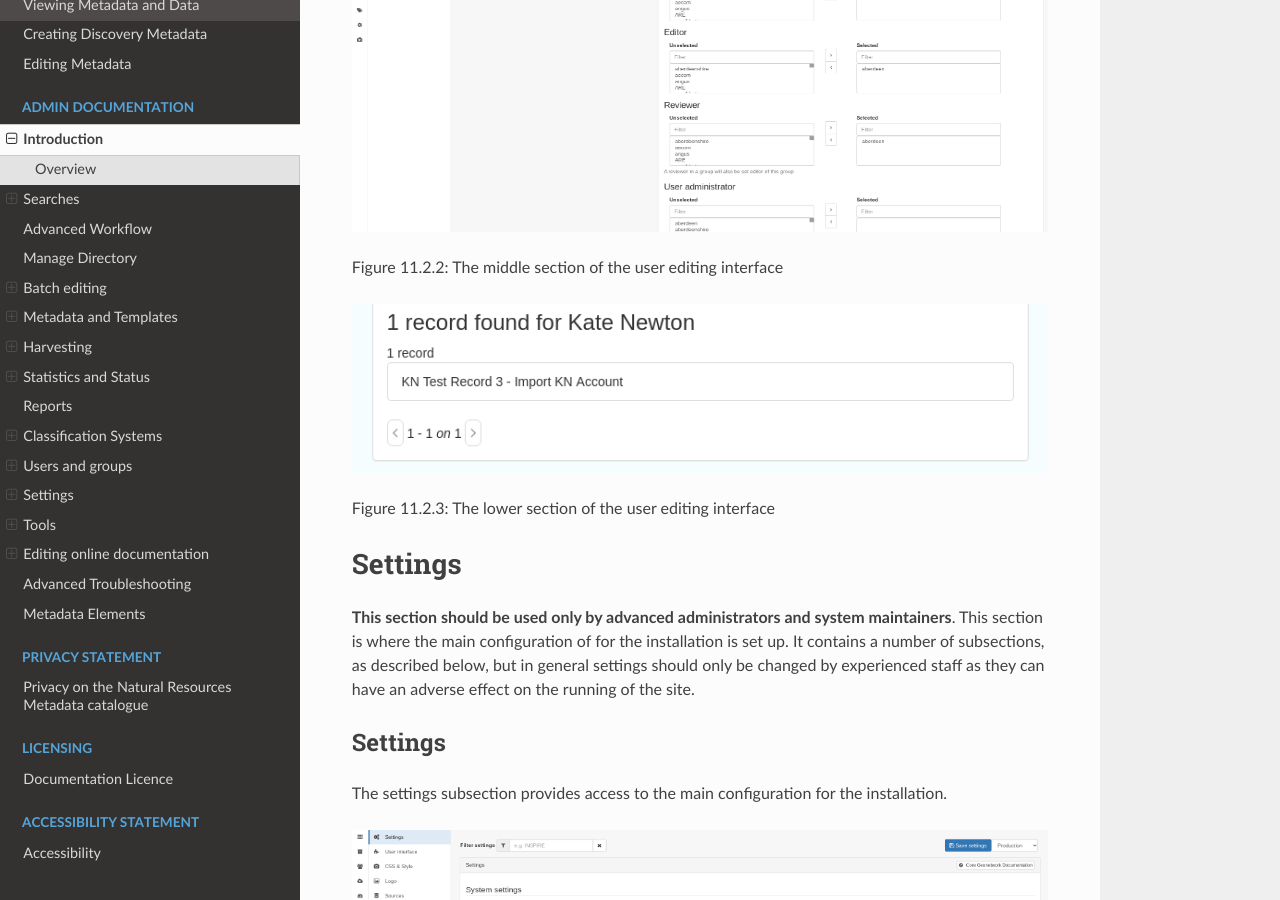
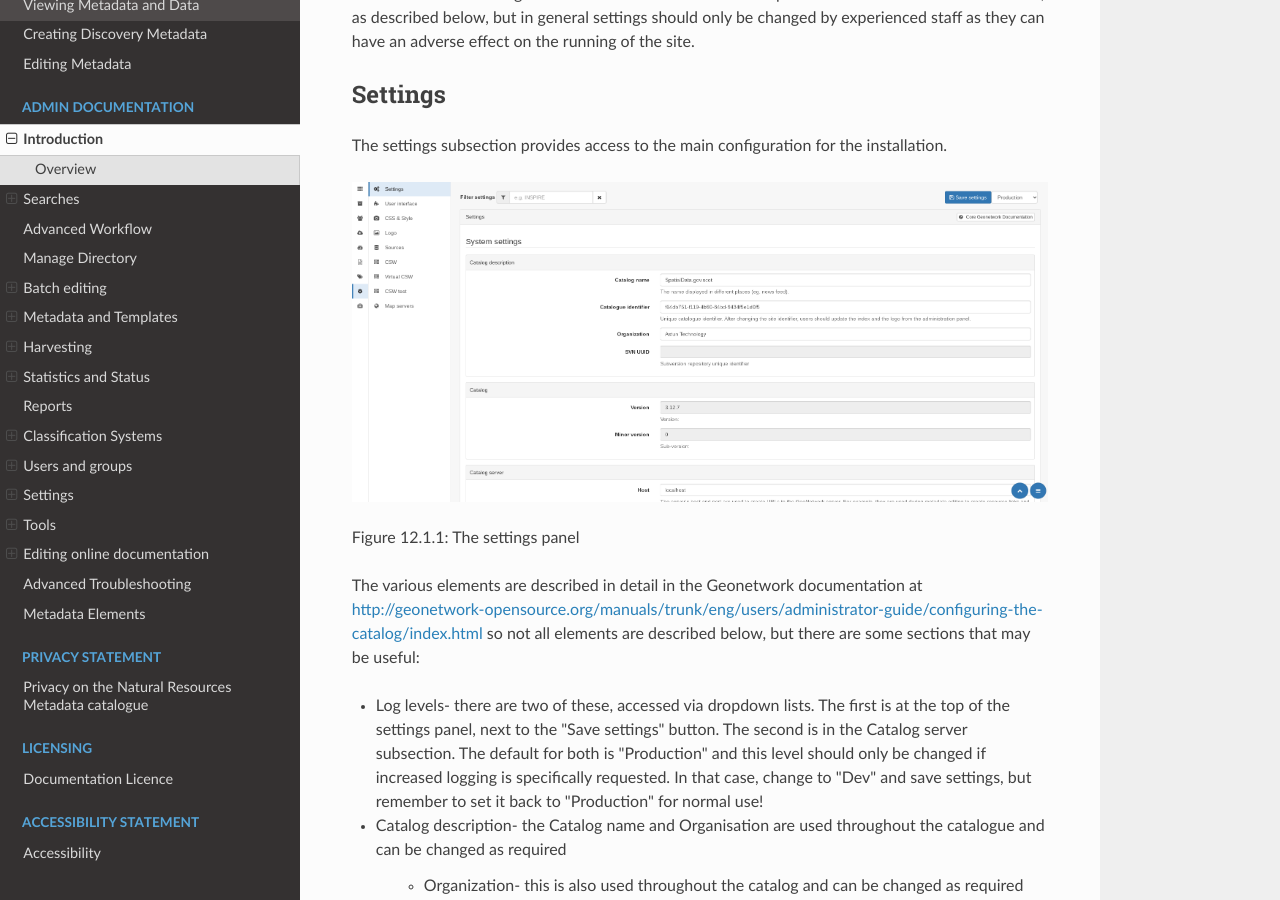
Before and after one commit to AstunTechnology/nrw-metadata-portal-docs, a Sphinx documentation site: the page built from docs/adminguidance.rst, in a window 1280 px wide and 900 px high, scrolled down 30975 px. Built offline with Sphinx 7.4.7 and the Read the Docs theme 2.0.0, drawn with Linux system fonts in a browser that asks for light colours.

Commit message:
Update adminguidance.rst

```diff
--- a/docs/adminguidance.rst
+++ b/docs/adminguidance.rst
@@ -613,13 +613,6 @@ The settings for editing or creating a user are as follows:
 
 Figure 11.2.1: The users list and top section of user editing interface
 
-|image23|
-
-Figure 11.2.2: The middle section of the user editing interface
-
-|image24|
-
-Figure 11.2.3: The lower section of the user editing interface
 
 Settings
 ========
@@ -871,8 +864,6 @@ Note that the services don't return a result, just a blank page. Note also that
 .. |image19| image:: media/adminimage20.png
 .. |image20| image:: media/adminimage21.png
 .. |image22| image:: media/adminimage23.png
-.. |image23| image:: media/adminimage24.png
-.. |image24| image:: media/adminimage25.png
 .. |image25| image:: media/adminimage26.png
 .. |image26| image:: media/adminimage27.png
 .. |image27| image:: media/adminimage28.png
```
